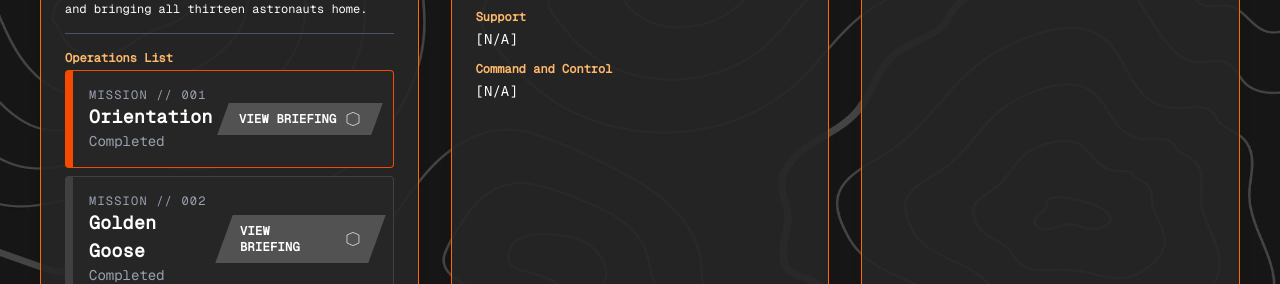
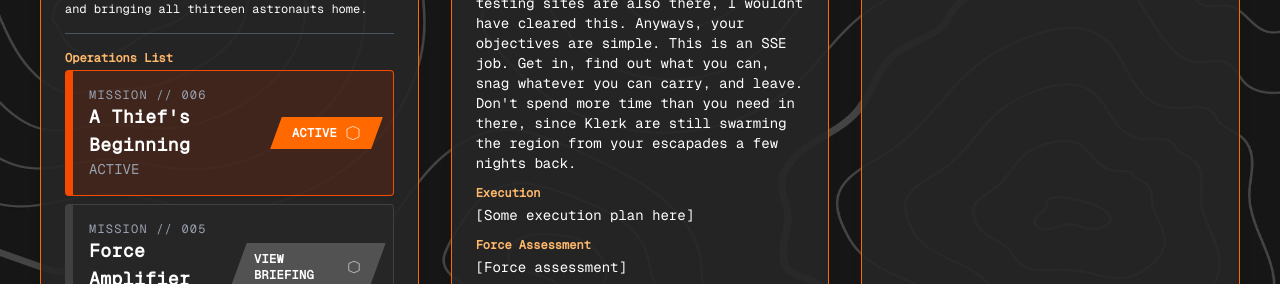
Before and after one commit to RudrNaik/CALLICOM, a React (Vite) app in the folder frontend/: page /CALLICOM/Campaigns in a window 1280 px wide. Shown: the part 516-800 px from the top of the page. Built offline with nearby package versions, Linux system fonts and the light colour scheme; no server answers; sample sign-in values are in the browser's storage.

Commit message:
Further to fetch requests so that we can stop the user from using an expired JWT to enter in and cause a whitescreen. As such, now it will erase the JWT and immediately redirect the user to login to rectify that.

```diff
--- a/frontend/src/Campaign.jsx
+++ b/frontend/src/Campaign.jsx
@@ -19,6 +19,7 @@ function Campaigns() {
   const [currentMissionId, setCurrentMissionId] = useState(null);
   const [characters, setCharacters] = useState([]);
   const [isLoading, setIsLoading] = useState(false);
+  const navigate = useNavigate();
 
   useEffect(() => {
     setCampaigns(campaignsData);
@@ -26,22 +27,28 @@ function Campaigns() {
   }, []);
 
   useEffect(() => {
-    const campaignMissions = missionsData.filter(
-      (m) => m.campaignId === currentCampaignId
-    );
+    const campaignMissions = missions
+      .filter((m) => m.campaignId === currentCampaignId)
+      .sort((a, b) => {
+        // Assuming mission IDs are like "Mission1", "Mission6", etc.
+        const numA = parseInt(a.id.replace(/\D/g, ""));
+        const numB = parseInt(b.id.replace(/\D/g, ""));
+        return numB - numA; // Descending order
+      });
+
     setFilteredMissions(campaignMissions);
-    setCurrentMissionId(
-      campaignMissions.find((m) => m.status === "CURRENT")?.id ||
-        campaignMissions[0]?.id ||
-        null
-    );
-  }, [currentCampaignId]);
+
+    const current = campaignMissions.find((m) => m.status === "CURRENT");
+    const fallback = campaignMissions[0];
+
+    setCurrentMissionId(current?.id || fallback?.id || null);
+  }, [currentCampaignId, missions]);
 
   useEffect(() => {
     const token = localStorage.getItem("token");
     if (!token) {
       console.log("No token found, redirecting to login.");
-      return;
+      navigate("/login");
     }
 
     setIsLoading(true);
@@ -53,8 +60,18 @@ function Campaigns() {
         Authorization: `Bearer ${token}`,
       },
     })
-      .then((res) => res.json())
-      .then((data) => {
+      .then(async (res) => {
+        if (res.status === 403) {
+          console.warn("Access denied, redirecting to login.");
+          navigate("/login");
+          return;
+        }
+
+        const data = await res.json();
+        if (!Array.isArray(data)) {
+          throw new Error("Invalid data format");
+        }
+
         const filtered = data.filter(
           (char) => char.campaignId === currentCampaignId
         );
--- a/frontend/src/components/Briefings/CampaignView.jsx
+++ b/frontend/src/components/Briefings/CampaignView.jsx
@@ -58,12 +58,15 @@ function CampaignView({
                       ? "bg-orange-900/30 border-orange-400"
                       : "bg-neutral-800 border-neutral-700 hover:border-orange-600"
                   }
-                  ${ currentMissionId === mission.id ? "border-orange-600" : ""}`}
+                  ${
+                    currentMissionId === mission.id ? "border-orange-600" : ""
+                  }`}
                 >
                   {/* Left Side */}
                   <div>
                     <p className="text-xs text-gray-400 tracking-widest uppercase">
-                      MISSION // {String(i + 1).padStart(3, "0")}
+                      MISSION //{" "}
+                      {String(filteredMissions.length - i).padStart(3, "0")}
                     </p>
                     <h3 className="text-lg font-bold text-white tracking-wide">
                       {mission.Name}
@@ -83,9 +86,7 @@ function CampaignView({
                     }`}
                   >
                     <div className="skew-x-[20deg] flex items-center gap-2">
-                      <span>
-                        {isActive ? "ACTIVE" : "View Briefing"}
-                      </span>
+                      <span>{isActive ? "ACTIVE" : "View Briefing"}</span>
                       <svg
                         xmlns="http://www.w3.org/2000/svg"
                         className="w-4 h-4"
--- a/frontend/src/components/CharacterRoster/CharacterRoster.jsx
+++ b/frontend/src/components/CharacterRoster/CharacterRoster.jsx
@@ -9,6 +9,7 @@ function CharacterRoster({ userId }) {
   const [selectedCharacter, setSelectedCharacter] = useState();
   const [isLoading, setIsLoading] = useState(false);
   const [refreshFlag, setRefreshFlag] = useState(false);
+  const navigate = useNavigate();
 
   useEffect(() => {
     triggerRefresh();
@@ -19,11 +20,9 @@ function CharacterRoster({ userId }) {
 
     const token = localStorage.getItem("token");
 
-    // If there is no token, you may want to handle that scenario (e.g., redirect to login)
     if (!token) {
       console.log("No token found, redirecting to login.");
-      // Navigate to login page if token is not found
-      navigate("/login"); // You may need to import `navigate` from `react-router-dom`
+      navigate("/login");
       setIsLoading(false);
       return;
     }
@@ -32,11 +31,43 @@ function CharacterRoster({ userId }) {
       method: "GET",
       headers: {
         "Content-Type": "application/json",
-        Authorization: `Bearer ${token}`, // Add the token to the Authorization header
+        Authorization: `Bearer ${token}`,
       },
     })
-      .then((res) => res.json())
-      .then((data) => {
+      .then(async (res) => {
+        const text = await res.text();
+
+        if (res.status === 401 || res.status === 403) {
+          if (
+            text.toLowerCase().includes("token expired") ||
+            text.toLowerCase().includes("jwt expired") ||
+            text.toLowerCase().includes("tokenexpirederror")
+          ) {
+            console.warn("Token expired. Redirecting to login.");
+          } else {
+            console.warn("Access denied. Redirecting to login.");
+          }
+
+          localStorage.removeItem("token");
+          navigate("/login");
+          return;
+        }
+
+        let data;
+        try {
+          data = JSON.parse(text);
+        } catch (err) {
+          console.error("Invalid JSON response:", text);
+          setIsLoading(false);
+          return;
+        }
+
+        if (!Array.isArray(data)) {
+          console.error("Unexpected data format:", data);
+          setIsLoading(false);
+          return;
+        }
+
         setCharacters(data);
 
         if (selectedCharacter) {
@@ -45,9 +76,13 @@ function CharacterRoster({ userId }) {
           );
           if (updated) setSelectedCharacter(updated);
         }
+
         setIsLoading(false);
       })
-      .catch(console.error);
+      .catch((err) => {
+        console.error("Error fetching characters:", err);
+        setIsLoading(false);
+      });
   }, [userId, refreshFlag]);
 
   const triggerRefresh = () => setRefreshFlag((prev) => !prev);
```
